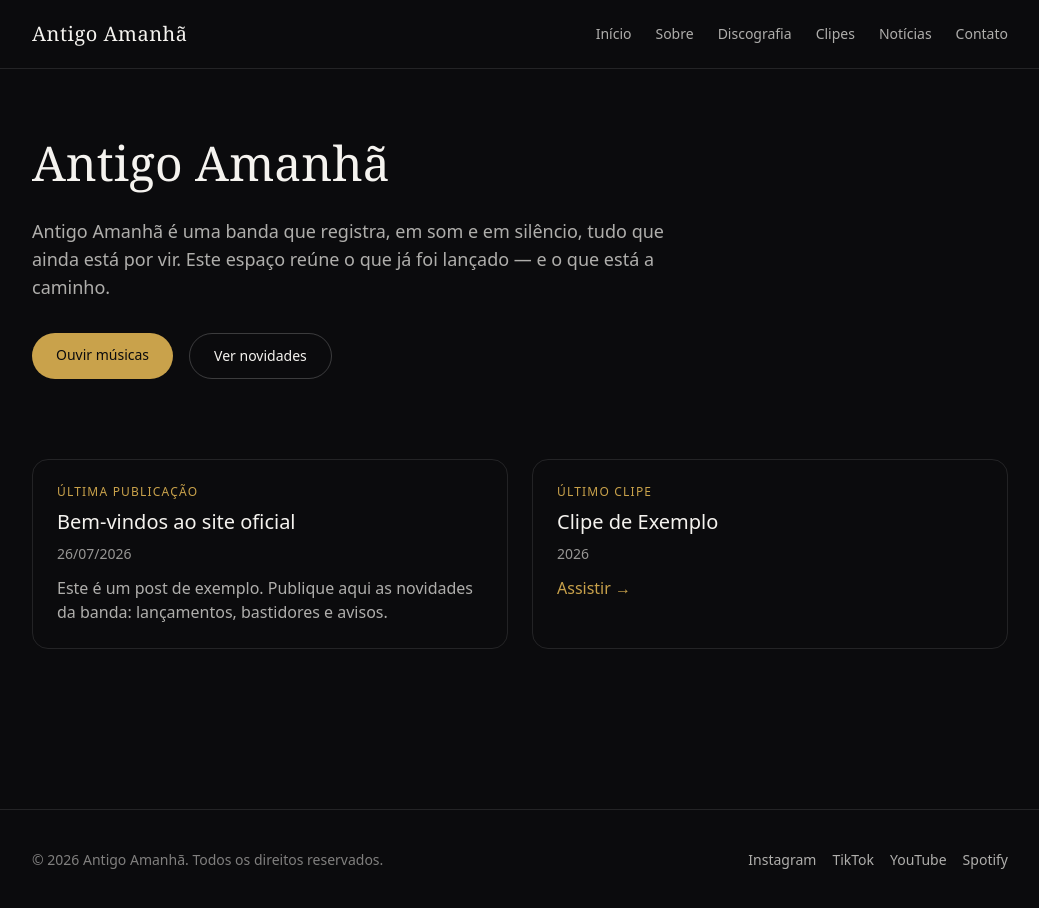
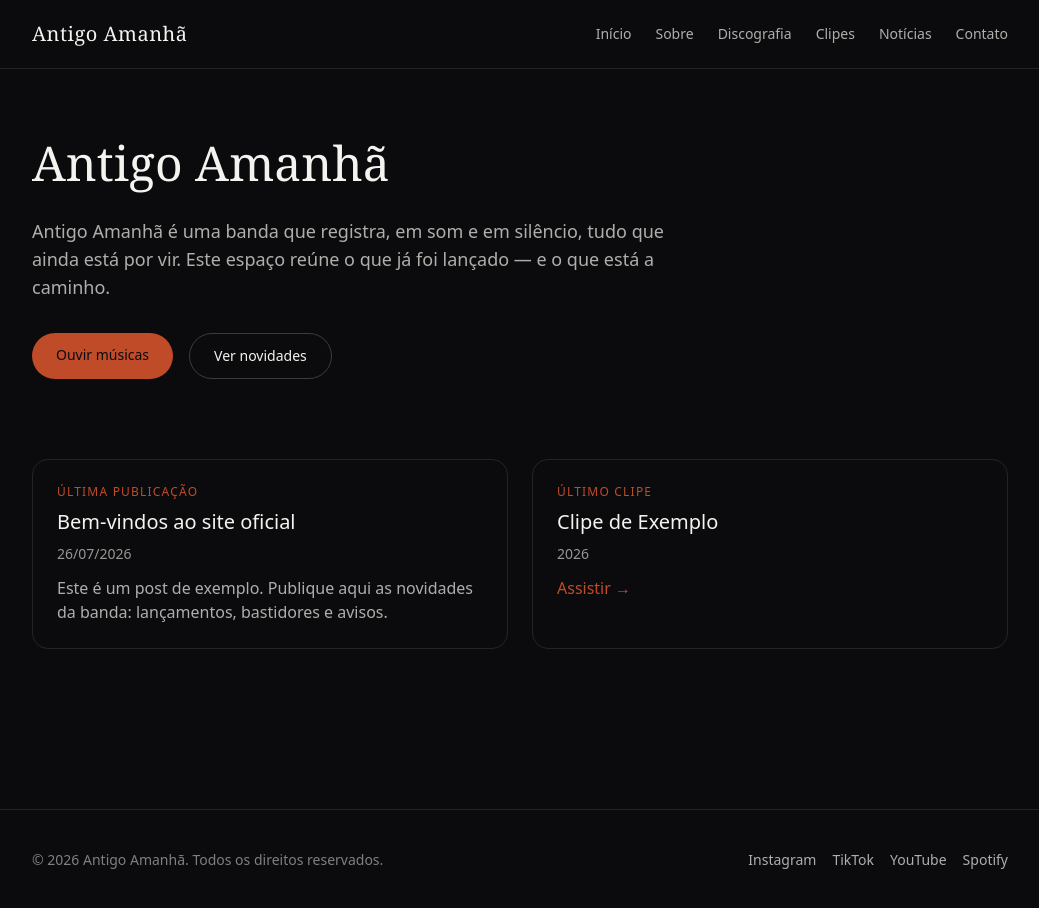
Before and after one commit to antigoamanha-band/Antigo-Amanh-, a Next.js app: page / in a window 1280 px wide. Shown: the whole page, without its empty margins (120-1159 px from the left). Built offline with nearby package versions, Linux system fonts and the light colour scheme.

Commit message:
design: atualiza accent para terracota do logo oficial

```diff
--- a/tailwind.config.ts
+++ b/tailwind.config.ts
@@ -1,23 +1,16 @@
 import type { Config } from "tailwindcss";
-
 const config: Config = {
-  content: [
-    "./app/**/*.{js,ts,jsx,tsx,mdx}",
-    "./components/**/*.{js,ts,jsx,tsx,mdx}",
-  ],
+  content: ["./app/**/*.{ts,tsx}", "./components/**/*.{ts,tsx}"],
   theme: {
     extend: {
       colors: {
         ink: "#0b0b0d",
         bone: "#f5f3ef",
-        accent: "#c9a24b",
+        accent: "#c04b29",
       },
-      fontFamily: {
-        display: ["Georgia", "serif"],
-      },
+      fontFamily: { display: ["Georgia", "serif"] },
     },
   },
   plugins: [],
 };
-
 export default config;
```
